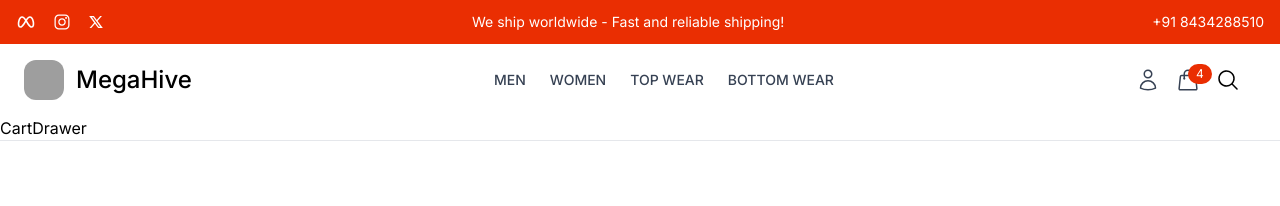
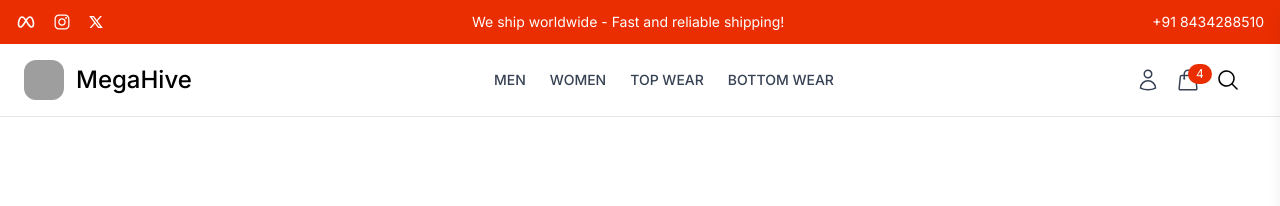
Before and after one commit to vivekkumar012/MegaHive, a React (Vite) app in the folder frontend/: page / in a window 1280 px wide. Shown: the top 206 px of the page. Built offline with nearby package versions, Linux system fonts and the light colour scheme; grey boxes are pictures that could not be loaded; a web font is replaced by a local one.

Commit message:
cart drawer added

```diff
--- /dev/null
+++ b/frontend/src/components/Cart/CartContent.jsx
@@ -0,0 +1,11 @@
+import React from 'react'
+
+const CartContent = () => {
+  return (
+    <div>
+      CartContent
+    </div>
+  )
+}
+
+export default CartContent
--- a/frontend/src/components/Common/Navbar.jsx
+++ b/frontend/src/components/Common/Navbar.jsx
@@ -1,4 +1,4 @@
-import React from "react";
+import React, { useState } from "react";
 import { Link } from "react-router-dom";
 import {
   HiOutlineUser,
@@ -9,6 +9,12 @@ import SearchBar from "./SearchBar";
 import CartDrower from "../Layout/CartDrower";
 
 const Navbar = () => {
+  const [drawerOpen, setDrawerOpen] = useState(false);
+
+  const toggleCartDrawer = () => {
+    setDrawerOpen(!drawerOpen);
+  };
+
   return (
     <>
       <nav className="container mx-auto flex justify-between items-center py-4 px-6">
@@ -54,7 +60,7 @@ const Navbar = () => {
           <Link to={"/profile"} className="hover:text-black">
             <HiOutlineUser className="h-6 w-6 text-gray-700" />
           </Link>
-          <button className="relative hover:text-black">
+          <button onClick={toggleCartDrawer} className="relative hover:text-black cursor-pointer">
             <HiOutlineShoppingBag className="h-6 w-6 text-gray-700" />
             <span className="absolute -top-1 bg-[#ea2e02] text-white text-xs rounded-full px-2 py-0.5">
               4
@@ -70,7 +76,7 @@ const Navbar = () => {
           </button>
         </div>
       </nav>
-      <CartDrower />
+      <CartDrower drawerOpen={drawerOpen} toggleCartDrawer={toggleCartDrawer} />
     </>
   );
 };
--- a/frontend/src/components/Layout/CartDrower.jsx
+++ b/frontend/src/components/Layout/CartDrower.jsx
@@ -1,11 +1,34 @@
-import React from 'react'
+import React, { useState } from "react";
+import { IoMdClose } from "react-icons/io";
+import CartContent from "../Cart/CartContent";
 
-const CartDrower = () => {
+const CartDrower = ({ drawerOpen, toggleCartDrawer }) => {
   return (
-    <div>
-      CartDrawer
+    <div
+      className={`fixed top-0 right-0 w-3/4 sm:w-1/2 md:w-1/4 h-full bg-white shadow-lg transform transition-transform duration-300 flex flex-col z-50 ${
+        drawerOpen ? "translate-x-0" : "translate-x-full"
+      }`}
+    >
+      <div className="flex justify-end p-4">
+        <button onClick={toggleCartDrawer}>
+          <IoMdClose className="h-6 w-6 text-gray-600 cursor-pointer" />
+        </button>
+      </div>
+      <div className="flex-grow p-4 overflow-y-auto">
+        <h2 className="text-xl font-semibold mb-4">Your cart</h2>
+        <CartContent />
+      </div>
+
+      <div>
+        <button className="w-full py-3 text-white rounded-lg font-semibold bg-black hover:bg-gray-800 cursor-pointer transition">
+          Checkout
+        </button>
+        <p className="text-sm tracking-tighter text-gray-500 mt-2 text-center">
+          Shipping, taxes and discount codes calculated at checkout.
+        </p>
+      </div>
     </div>
-  )
-}
+  );
+};
 
-export default CartDrower
+export default CartDrower;
```
